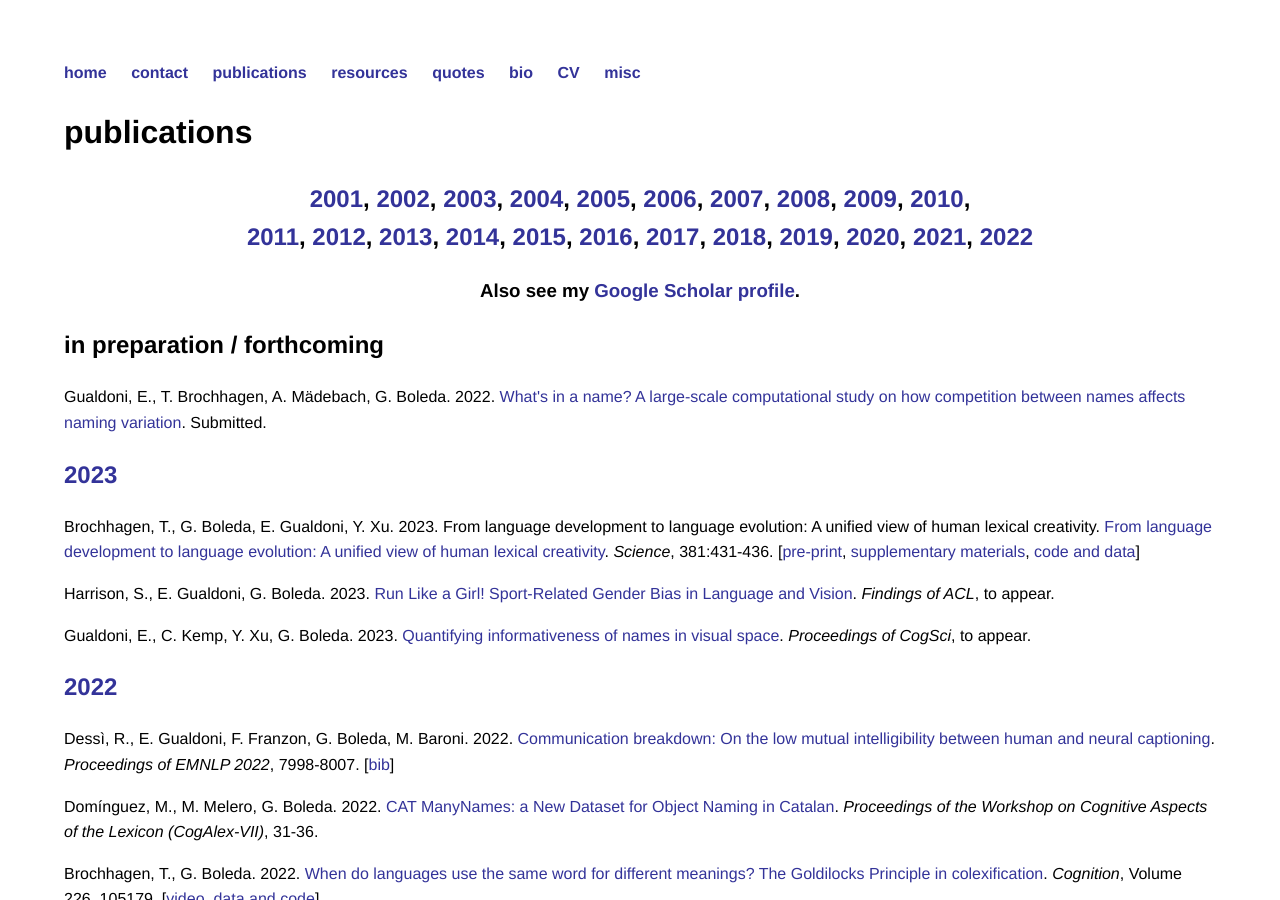
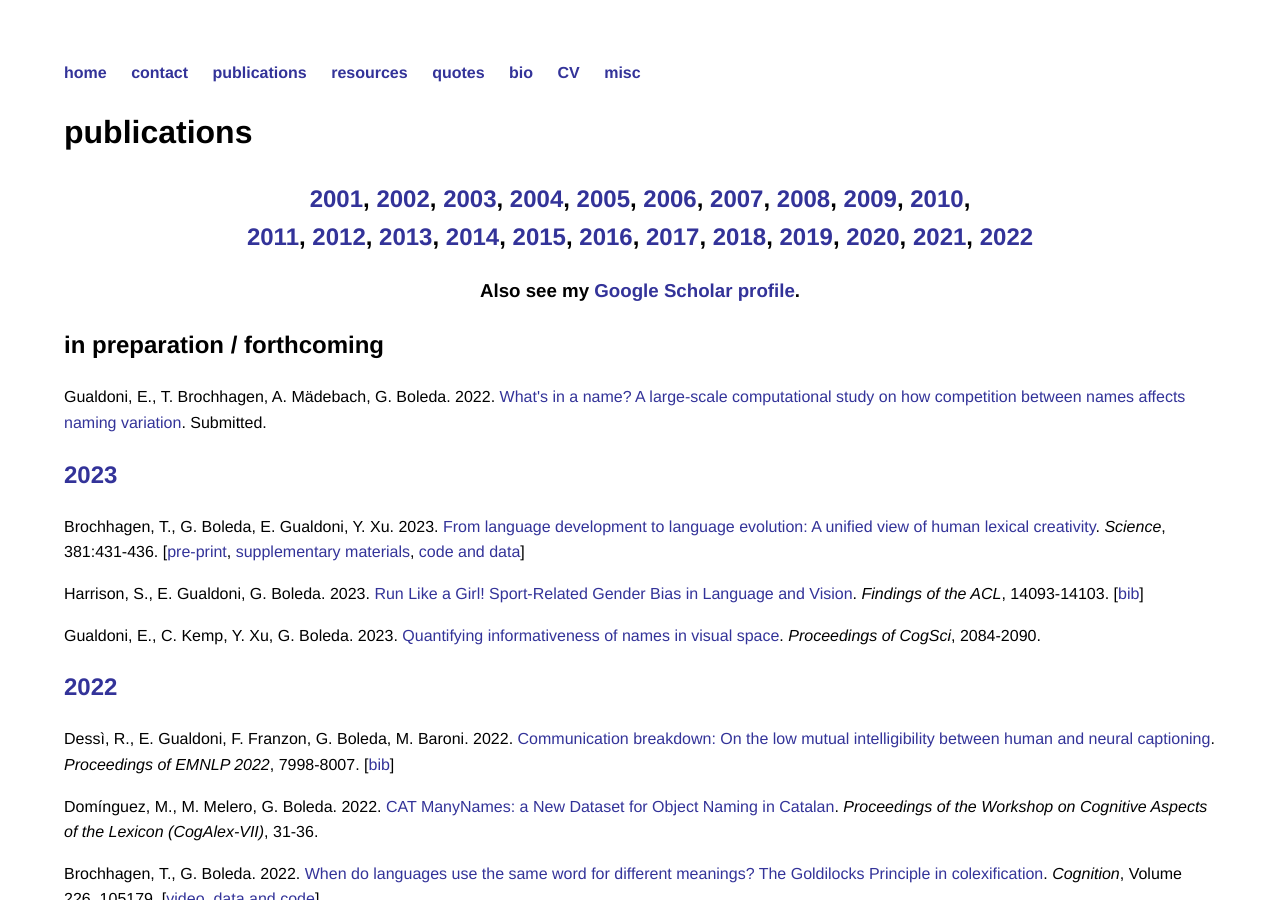
Before and after one commit to gboleda/gboleda.github.io, a Jekyll site: the page built from pubs/index.html, in a window 1280 px wide and 900 px high. Built offline with Jekyll 4.4.1, drawn with Linux system fonts in a browser that asks for light colours.

Commit message:
small fix, adds pdfs

```diff
--- a/index.html
+++ b/index.html
@@ -47,6 +47,10 @@
     <a href="https://www.science.org/doi/10.1126/science.ade7981">From language development to language evolution: A unified view of human lexical creativity</a>.
     <i>Science</i>, 381:431-436.
     [<a href="https://brochhagen.github.io/content/ms/accepted-lexical-creativity.pdf">pre-print</a>, <a href="https://www.science.org/doi/suppl/10.1126/science.ade7981/suppl_file/science.ade7981_sm.pdf">supp. mat.</a>, <a href="https://doi.org/10.17605/OSF.IO/ZKGU3">code</a>]
+  </li>
+  <li>Harrison, S., E. Gualdoni, G. Boleda. 2023.
+  <a href="https://aclanthology.org/2023.findings-acl.886.pdf">Run Like a Girl! Sport-Related Gender Bias in Language and Vision</a>.
+  <i>Findings of the ACL</i>, 14093-14103.
   </li>
   <li>Gualdoni, E., T. Brochhagen, A. Mädebach, G. Boleda. 2022.
   <a href="https://psyarxiv.com/t84eu/download">What's in a name? A large-scale computational study on how competition between names affects naming variation</a>. Submitted.
--- a/pubs/index.html
+++ b/pubs/index.html
@@ -42,20 +42,20 @@
 <h2><a name="2023">2023</a></h2>
 
 <p>Brochhagen, T., G. Boleda, E. Gualdoni, Y. Xu. 2023.
-  From language development to language evolution: A unified view of human lexical creativity.
   <a href="https://www.science.org/doi/10.1126/science.ade7981">From language development to language evolution: A unified view of human lexical creativity</a>.
   <i>Science</i>, 381:431-436.
   [<a href="https://brochhagen.github.io/content/ms/accepted-lexical-creativity.pdf">pre-print</a>, <a href="https://www.science.org/doi/suppl/10.1126/science.ade7981/suppl_file/science.ade7981_sm.pdf">supplementary materials</a>, <a href="https://doi.org/10.17605/OSF.IO/ZKGU3">code and data</a>]
 </p>
 
 <p>Harrison, S., E. Gualdoni, G. Boleda. 2023.
-  <a href="https://arxiv.org/pdf/2305.14468">Run Like a Girl! Sport-Related Gender Bias in Language and Vision</a>.
-  <i>Findings of ACL</i>, to appear.
+  <a href="https://aclanthology.org/2023.findings-acl.886.pdf">Run Like a Girl! Sport-Related Gender Bias in Language and Vision</a>.
+  <i>Findings of the ACL</i>, 14093-14103.
+  [<a href="https://aclanthology.org/2023.findings-acl.886.bib">bib</a>]
 </p>
 
 <p>Gualdoni, E., C. Kemp, Y. Xu, G. Boleda. 2023.
-  <a href="https://psyarxiv.com/rxw9b/download">Quantifying informativeness of names in visual space</a>.
-  <i>Proceedings of CogSci</i>, to appear.
+  <a href="https://escholarship.org/content/qt9s31d3mq/qt9s31d3mq.pdf?t=rxyb34">Quantifying informativeness of names in visual space</a>.
+  <i>Proceedings of CogSci</i>, 2084-2090.
 </p>
 
 <h2><a name="2022">2022</a></h2>
```
